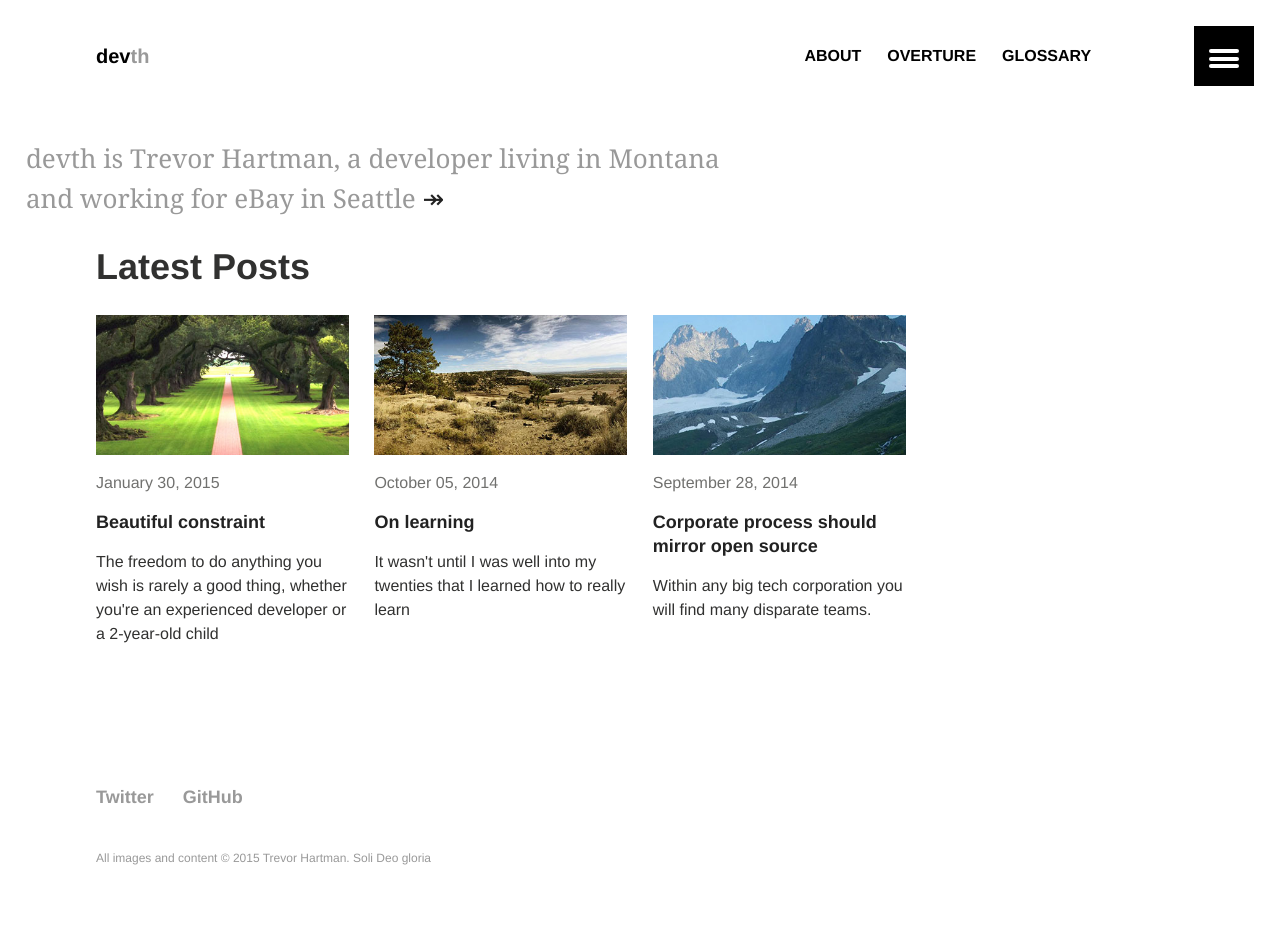
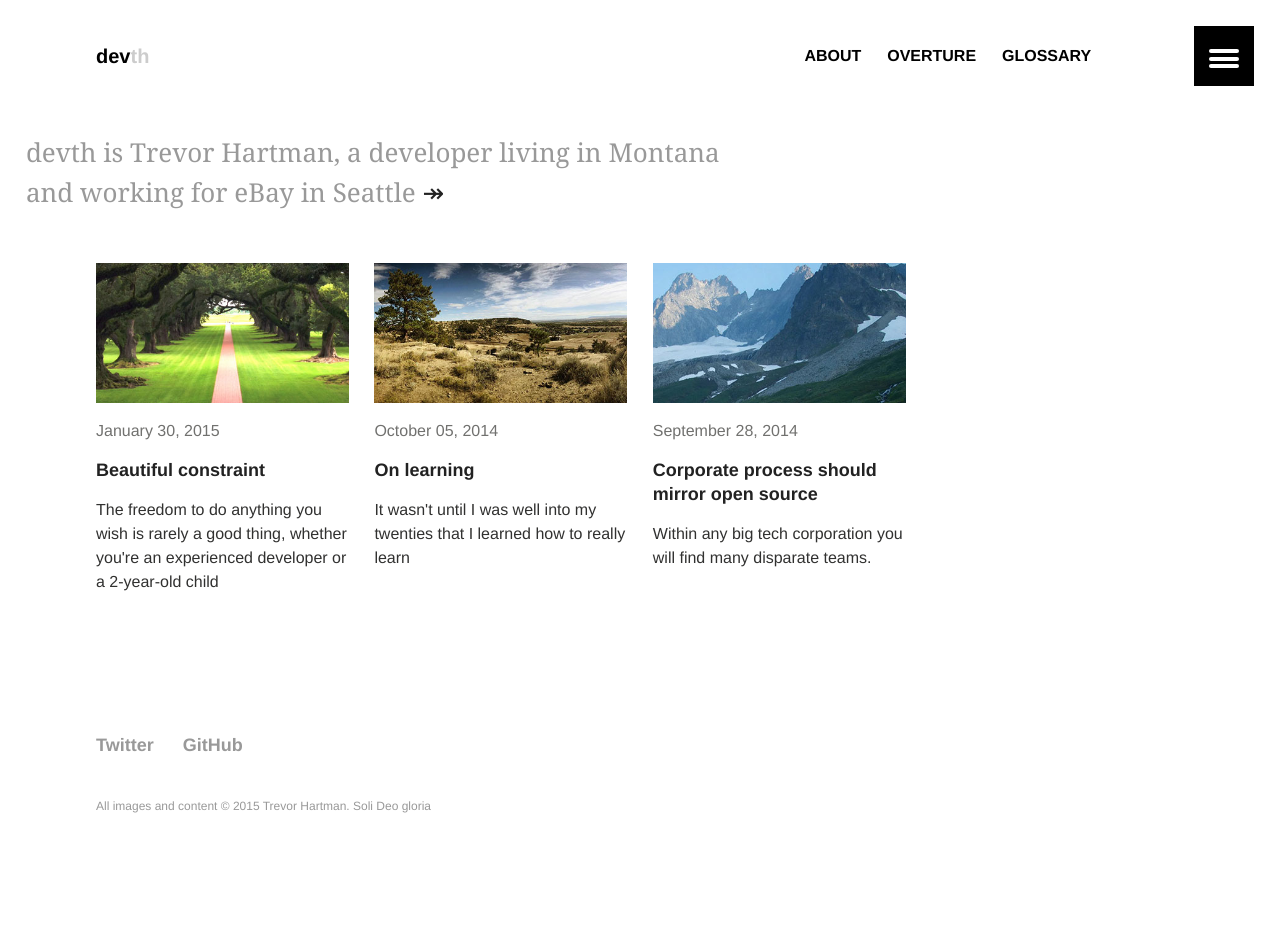
Before and after one commit to devth/devth.github.com, a Jekyll site: the page built from index.md, in a window 1280 px wide. Built offline with Jekyll 4.4.1, drawn with Linux system fonts in a browser that asks for light colours; Markdown is read by kramdown in place of the engine named in the settings; after the commit the page ends 900 px from its top, so only the background shows below that.

Commit message:
Remove h1 on archive and change index title to "Trevor Hartman"

```diff
--- a/_layouts/archive.html
+++ b/_layouts/archive.html
@@ -19,7 +19,7 @@
     </div><!-- /.page-feature -->
     {% endif %}
     <div class="page-title">
-      <h1>{{ page.title }}</h1>
+      <!-- <h1>{{ page.title }}</h1> -->
       {% if page.excerpt %}<h2>{{ page.excerpt }}</h2>{% endif %}
     </div>
     <div class="archive-wrap">
--- a/_sass/_layout.scss
+++ b/_sass/_layout.scss
@@ -33,12 +33,13 @@
     }
   }
   span {
-    color: #999;
+    color: #ccc;
     transition: color 0.3s ease;
   }
 }
 
 p.intro {
+  margin: 20px 0px 50px;
   color: #999;
   font-family: Georgia;
   font-size: 26px;
--- a/index.md
+++ b/index.md
@@ -1,7 +1,7 @@
 ---
 layout: archive
 permalink: /
-title: "Latest Posts"
+title: "Trevor Hartman"
 ---
 
 <div class="tiles">
```
